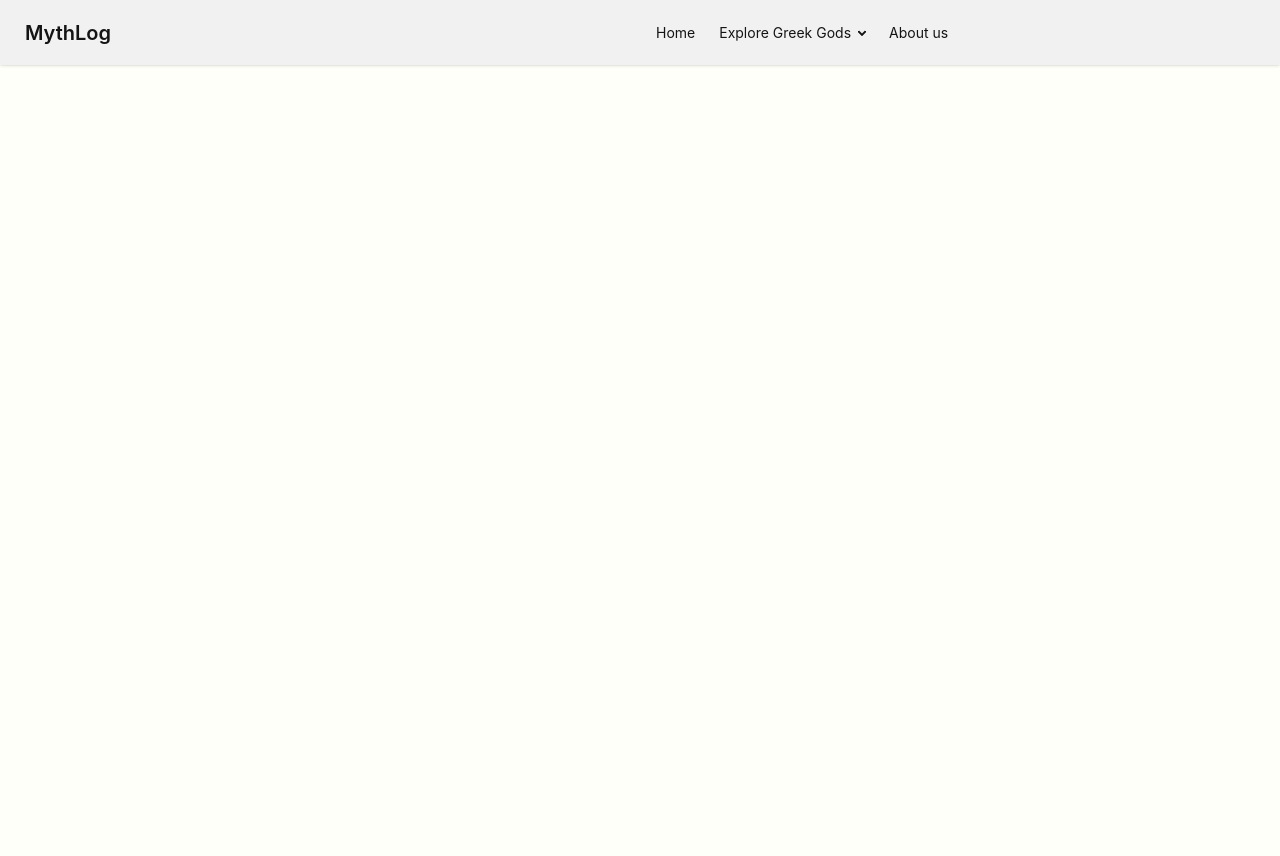
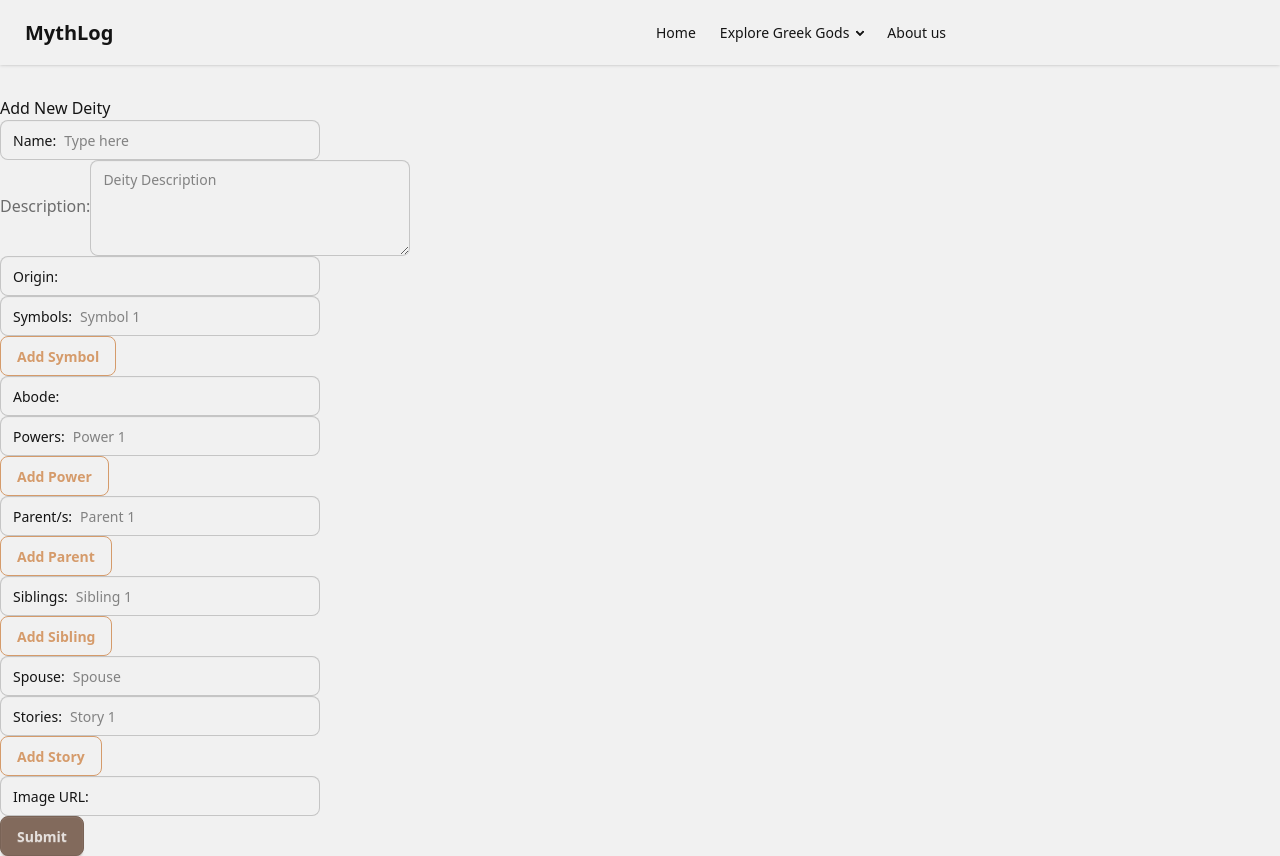
Before and after one commit to Jojocg/MythLog, a React (Vite) app: page /new-god in a window 1280 px wide. Before the commit the page ends 800 px from the top, so only its background shows below. Built offline with nearby package versions, Linux system fonts and the light colour scheme; no server answers.

Commit message:
add new deity form in process

```diff
--- a/src/App.jsx
+++ b/src/App.jsx
@@ -12,12 +12,13 @@ function App() {
   return (
     <>
       <Navbar />
+        <div className='mt-24'>
         <Routes >
           <Route path="/" element={<HomePage />}/>
           <Route path="/gods" element={<AllGodsPage />}/>
           <Route path="/new-god" element={<AddGodPage />}/>
         </Routes>
-
+        </div>
 
 
 
--- a/src/Components/Navbar/Navbar.jsx
+++ b/src/Components/Navbar/Navbar.jsx
@@ -16,8 +16,8 @@ export default function Navbar() {
             <li>
               <Link to="/gods">Explore Greek Gods</Link>
               <ul className="p-2">
-                <li><Link to="/gods">See all deitys</Link></li>
-                <li><a>Create new deities</a></li>
+                <li><Link to="/gods">See all deities</Link></li>
+                <li><Link to="/new-god">Create new deities</Link></li>
               </ul>
             </li>
             <li><a>About us</a></li>
@@ -32,8 +32,8 @@ export default function Navbar() {
             <details>
               <summary>Explore Greek Gods</summary>
               <ul className="p-2">
-                <li><Link to="/gods">See all deitys</Link></li>
-                <li><a>Create new deities</a></li>
+                <li><Link to="/gods">See all deities</Link></li>
+                <li><Link to="/new-god">Create new deities</Link></li>
               </ul>
             </details>
           </li>
--- a/src/Pages/AddGodPage/AddGodPage.jsx
+++ b/src/Pages/AddGodPage/AddGodPage.jsx
@@ -1,6 +1,282 @@
+import axios from "axios";
+import { useState } from "react";
+import { useNavigate } from "react-router-dom";
+
+import { BACK_API } from "../../api/index"
 
 export default function AddGodPage() {
+  const navigate = useNavigate();
+
+  const [formData, setFormData] = useState({
+    name: "",
+    description: "",
+    category: "",
+    attributes: {
+      origin: "",
+      symbols: [""], // Solo un input por defecto
+      abode: "",
+      powers: [""], // Solo un input por defecto
+      family: {
+        parents: [""],
+        siblings: [""], // Solo un input por defecto
+        spouse: [""],
+      },
+      stories: [""],
+    },
+    image: "",
+  });
+
+  // Manejo de cambios en los inputs generales
+  const handleChange = (e) => {
+    const { name, value } = e.target;
+    setFormData((prevState) => ({
+      ...prevState,
+      [name]: value,
+    }));
+  };
+
+  // Manejo de cambios en los inputs de atributos
+  const handleAttributeChange = (e, index, field) => {
+    const { value } = e.target;
+
+    setFormData((prevState) => {
+      const newAttributes = { ...prevState.attributes };
+
+       // Asegurémonos de que `field` sea siempre un array antes de acceder a un índice
+      if (Array.isArray(newAttributes[field])) {
+        newAttributes[field][index] = value;
+      } else {
+        // Si no es un array, convertimos en array (esto puede pasar si accidentalmente se guarda como string)
+        newAttributes[field] = [value];
+      }
+
+      // Si el campo es 'family' (parents, siblings, spouse), manejamos con la misma lógica
+      if (field === "parents" || field === "siblings" || field === "spouse") {
+        const newFamily = { ...newAttributes.family };
+        newFamily[field][index] = value;
+        newAttributes.family = newFamily;
+      }
+
+      return { ...prevState, attributes: newAttributes };
+    });
+  };
+
+  // Función para añadir nuevos inputs a los arrays
+  const addInputField = (field) => {
+    setFormData((prevState) => {
+      const newAttributes = { ...prevState.attributes };
+
+      // Asegurémonos de que siempre estamos trabajando con un array
+      if (!Array.isArray(newAttributes[field])) {
+        newAttributes[field] = [];
+      }
+
+      newAttributes[field] = [...newAttributes[field], ""]; // Añadir un nuevo valor vacío al array
+
+      return { ...prevState, attributes: newAttributes };
+    });
+  };
+
+  // Función para manejar el envío del formulario
+  const handleSubmit = (e) => {
+    e.preventDefault();
+
+    const requestBody = {
+      name: formData.name,
+      description: formData.description,
+      category: formData.category,
+      attributes: formData.attributes,
+      image: formData.image,
+    };
+
+    axios
+      .post(`${BACK_API}/gods`, requestBody)
+      .then((response) => {
+        console.log("Data submitted:", response.data);
+        // Después de la respuesta exitosa, redirigir o hacer alguna otra acción
+        navigate("/gods");
+      })
+      .catch((error) => console.log("Error:", error));
+  };
+
   return (
-    <div>AddGodPage</div>
-  )
+    <div /* className="CreateDeityPage" */>
+      <h3>Add New Deity</h3>
+
+      <form onSubmit={handleSubmit}>
+        {/* Campos básicos */}
+        <label className="input input-bordered flex items-center gap-2">Name:
+          <input
+            type="text"
+            name="name"
+            value={formData.name}
+            placeholder="Type here"
+            className="grow" //SUSTITUIR TODOS POR GROW COMO ESTE
+            onChange={handleChange}
+          />
+        </label>
+        <label className="form-control">
+          <div className="label">
+            <span className="label-text">Description:</span>
+          </div>
+          <textarea
+            className="textarea textarea-bordered h-24" placeholder="Deity Description"
+            name="description"
+            value={formData.description}
+            onChange={handleChange}
+          />
+        </label>
+
+        {/* <label className="input input-bordered flex items-center gap-2">Category:
+          <input
+            type="text"
+            name="category"
+            value={formData.category}
+            onChange={handleChange}
+          />
+        </label> */}
+
+        {/* Atributos (symbols, powers, etc.) */}
+        <label className="input input-bordered flex items-center gap-2">Origin:
+          <input
+            type="text"
+            name="origin"
+            value={formData.attributes.origin}
+            onChange={(e) => handleAttributeChange(e, 0, "origin")}
+          />
+        </label>
+
+        <label className="input input-bordered flex items-center gap-2">Symbols:
+          {formData.attributes.symbols.map((symbol, index) => (
+            <div key={`symbol-${index}`} className="input-group">
+              <input
+                type="text"
+                value={symbol}
+                onChange={(e) => handleAttributeChange(e, index, "symbols")}
+                placeholder={`Symbol ${index + 1}`}
+              />
+            </div>
+          ))}
+        </label>
+        <button
+          className="btn btn-outline btn-accent"
+          type="button"
+          onClick={() => addInputField("symbols")}
+        >
+          Add Symbol
+        </button>
+
+        <label className="input input-bordered flex items-center gap-2">Abode:
+          <input
+            type="text"
+            name="abode"
+            value={formData.attributes.abode}
+            onChange={(e) => handleAttributeChange(e, 0, "abode")}
+          />
+        </label>
+
+        <label className="input input-bordered flex items-center gap-2">Powers:
+          {formData.attributes.powers.map((power, index) => (
+            <div key={`power-${index}`} className="input-group">
+              <input
+                type="text"
+                value={power}
+                onChange={(e) => handleAttributeChange(e, index, "powers")}
+                placeholder={`Power ${index + 1}`}
+              />
+            </div>
+          ))}
+        </label>
+        <button
+          className="btn btn-outline btn-accent"
+          type="button"
+          onClick={() => addInputField("powers")}
+        >
+          Add Power
+        </button>
+
+        {/* Family */}
+        <label className="input input-bordered flex items-center gap-2">Parent/s:
+          {formData.attributes.family.parents.map((parent, index) => (
+            <div key={`parent-${index}`} className="input-group">
+              <input
+                type="text"
+                value={parent}
+                onChange={(e) => handleAttributeChange(e, index, "parents")}
+                placeholder={`Parent ${index + 1}`}
+              />
+            </div>
+          ))}
+        </label>
+        <button
+          className="btn btn-outline btn-accent"
+          type="button"
+          onClick={() => addInputField("parents")}
+        >
+          Add Parent
+        </button>
+
+        <label className="input input-bordered flex items-center gap-2">Siblings:
+          {formData.attributes.family.siblings.map((sibling, index) => (
+            <div key={`sibling-${index}`} className="input-group">
+              <input
+                type="text"
+                value={sibling}
+                onChange={(e) => handleAttributeChange(e, index, "siblings")}
+                placeholder={`Sibling ${index + 1}`}
+              />
+            </div>
+          ))}
+        </label>
+        <button
+          className="btn btn-outline btn-accent"
+          type="button"
+          onClick={() => addInputField("siblings")}
+        >
+          Add Sibling
+        </button>
+
+        <label className="input input-bordered flex items-center gap-2">Spouse:
+          <input
+            type="text"
+            name="spouse"
+            value={formData.attributes.family.spouse[0]}
+            onChange={(e) => handleAttributeChange(e, 0, "spouse")}
+            placeholder="Spouse"
+          />
+        </label>
+
+        <label className="input input-bordered flex items-center gap-2">Stories:
+          {formData.attributes.stories.map((story, index) => (
+            <div key={`story-${index}`} className="input-group">
+              <input
+                type="text"
+                value={story}
+                onChange={(e) => handleAttributeChange(e, index, "stories")}
+                placeholder={`Story ${index + 1}`}
+              />
+            </div>
+          ))}
+        </label>
+        <button
+          className="btn btn-outline btn-accent"
+          type="button"
+          onClick={() => addInputField("stories")}
+        >
+          Add Story
+        </button>
+
+        <label className="input input-bordered flex items-center gap-2">Image URL:
+          <input
+            type="text"
+            name="image"
+            value={formData.image}
+            onChange={handleChange}
+          />
+        </label>
+
+        <button className="btn btn-neutral" type="submit">Submit</button>
+      </form>
+    </div>
+  );
 }
--- a/src/Pages/AllGodsPage/AllGodsPage.jsx
+++ b/src/Pages/AllGodsPage/AllGodsPage.jsx
@@ -24,7 +24,7 @@ export default function AllGodsPage() {
     }, []);
 
     return (
-        <div className="flex flex-wrap gap-8 justify-around mt-24">
+        <div className="flex flex-wrap gap-8 justify-around">
             {loading ? "Loading..." : ""}
             {gods && !loading && !error &&
                 gods.map((god) => {
--- a/src/index.css
+++ b/src/index.css
@@ -1,9 +1,8 @@
-:root {
+/* :root {
   font-family: Inter, system-ui, Avenir, Helvetica, Arial, sans-serif;
   line-height: 1.5;
   font-weight: 400;
 
-  Color de fuente y fondo por defecto
   color: black;
   background-color: #FFFFFA;
 
@@ -11,4 +10,4 @@
   text-rendering: optimizeLegibility;
   -webkit-font-smoothing: antialiased;
   -moz-osx-font-smoothing: grayscale;
-}
+} */
```
Also changed, not shown: src/api/postGods.js (added, +7 -0 lines).
